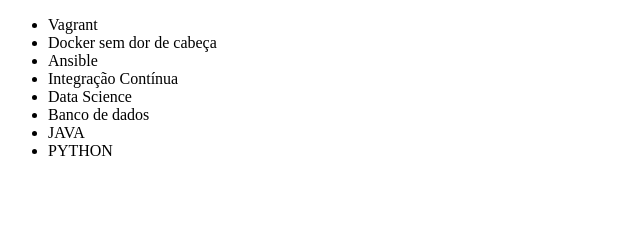
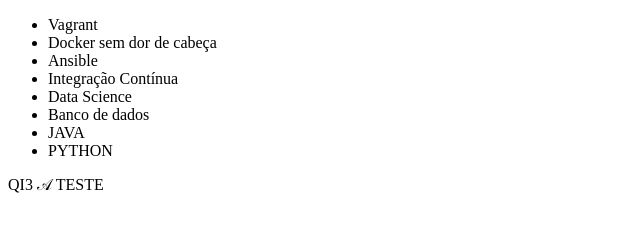
Before and after one commit to jocygnetoqi3/github-repo, a plain HTML site: page index.html in a window 1280 px wide. Shown: the whole page, without its empty margins (0-640 px from the left). Drawn offline with Linux system fonts and the light colour scheme.

Commit message:
adicionando rodape da pagina

```diff
--- a/index.html
+++ b/index.html
@@ -16,4 +16,7 @@
         <li>PYTHON</li>
     </ul>
 </body>
+<footer>
+    <p>QI3 &Ascr; TESTE</p>
+</footer>
 </html>
```
